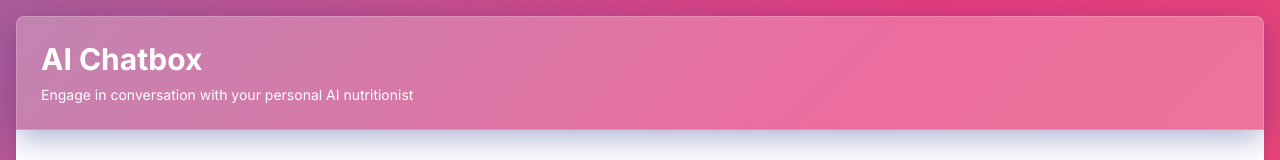
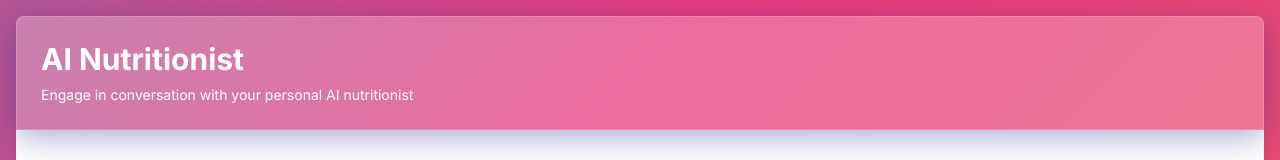
Before and after one commit to Arshinred/Ai_Customer_Service, a Next.js app: page / in a window 1280 px wide. Shown: the top 160 px of the page. Built offline with nearby package versions, Linux system fonts and the light colour scheme.

Commit message:
Update height

```diff
--- a/app/layout.js
+++ b/app/layout.js
@@ -17,6 +17,9 @@ export default function RootLayout({ children }) {
           rel="stylesheet"
         />
         <style>{`
+          main {
+            height: 85vh;
+          }
           @keyframes gradientBG {
             0% { background-position: 0% 50%; }
             50% { background-position: 100% 50%; }
@@ -53,7 +56,7 @@ export default function RootLayout({ children }) {
       <body className={`${inter.className} min-h-screen animate-gradient`} style={{ overflow: 'hidden' }}>
         <div className="container mx-auto p-4">
           <header className="glass-effect text-white p-6 rounded-t-lg animate-fade-in">
-            <h1 className="text-3xl font-bold text-white-500">AI Chatbox</h1>
+            <h1 className="text-3xl font-bold text-white-500">AI Nutritionist</h1>
             <p className="mt-2 text-sm">Engage in conversation with your personal AI nutritionist</p>
           </header>
           <main className="bg-white p-8 rounded-b-lg shadow-lg animate-slide-up">
```
